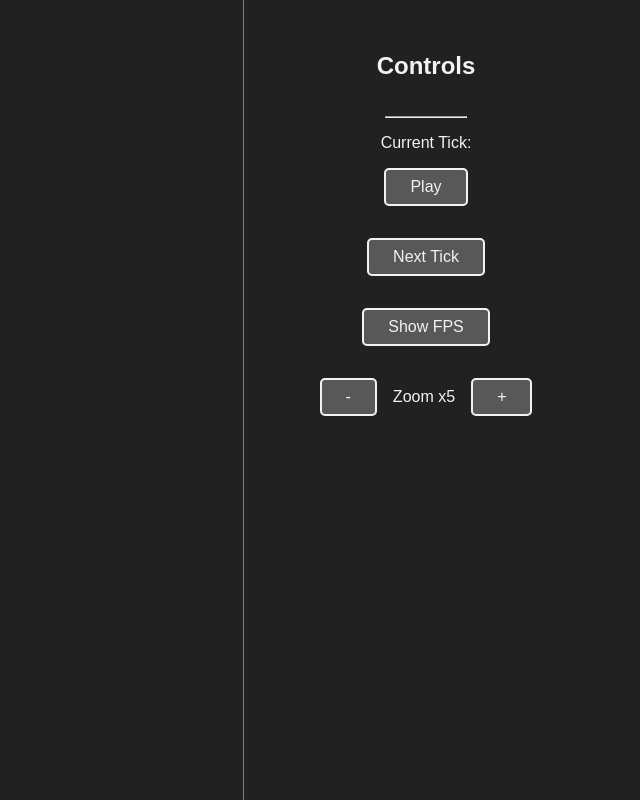
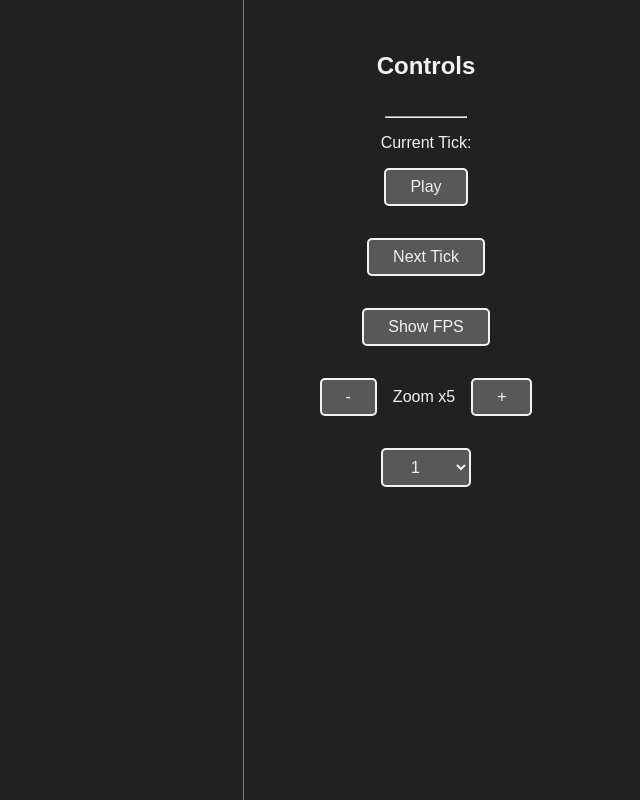
Before and after one commit to mthom26/langtons-ants-app, a website built with webpack: page index.html in a window 1280 px wide. Shown: the whole page, without its empty margins (640-1280 px from the left). Built offline with nearby package versions, Linux system fonts and the light colour scheme.

Commit message:
Add dropdown to change universe ticks per frame

```diff
--- a/css/index.css
+++ b/css/index.css
@@ -74,3 +74,20 @@ body {
   display: flex;
   align-items: center;
 }
+
+.ticksPerRenderSelect {
+  margin: 1rem;
+  cursor: pointer;
+  border: 2px solid #f2f2f2;
+  font-size: 1rem;
+  color: #f2f2f2;
+  border-radius: 5px;
+  background: #f2f2f243;
+  padding: 0.5rem 1.5rem;
+}
+
+/* options can't be styled using css */
+/* should make a custom dropdown */
+.ticksPerRenderSelect option {
+  color: #212121;
+}
--- a/index.html
+++ b/index.html
@@ -31,6 +31,12 @@
           </div>
           <button class="button" id="zoomInButton">+</button>
         </div>
+        <select class="ticksPerRenderSelect" id="ticksPerRenderSelect">
+          <option value="1">1</option>
+          <option value="2">2</option>
+          <option value="5">5</option>
+          <option value="10">10</option>
+        </select>
       </div>
     </div>
   </body>
--- a/js/app.js
+++ b/js/app.js
@@ -60,10 +60,19 @@ zoomOutButton.addEventListener('click', (event) => {
 const currentZoom = document.getElementById('currentZoom');
 currentZoom.textContent = `x${CELL_SIZE}`;
 
+const ticksPerRenderSelect = document.getElementById('ticksPerRenderSelect');
+ticksPerRenderSelect.addEventListener('change', (event) => {
+  ticksPerRender = Number(event.target.value);
+});
+
 let animationId = null;
 
+let ticksPerRender = 1;
+
 const renderLoop = () => {
-  universe.tick();
+  for(let i = 0; i < ticksPerRender; i++) {
+    universe.tick();
+  }
   universe.render(ctx);
   showFps && fpsCounter.render();
   animationId = requestAnimationFrame(renderLoop);
```
